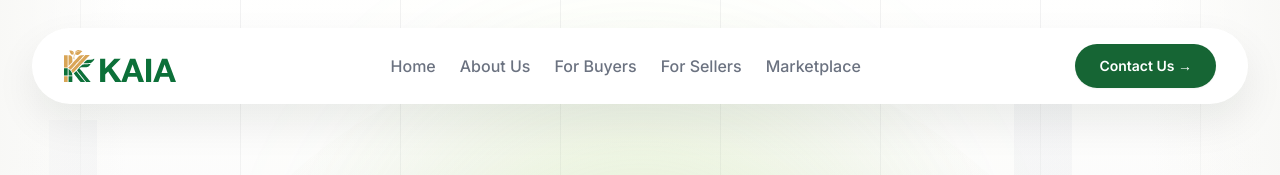
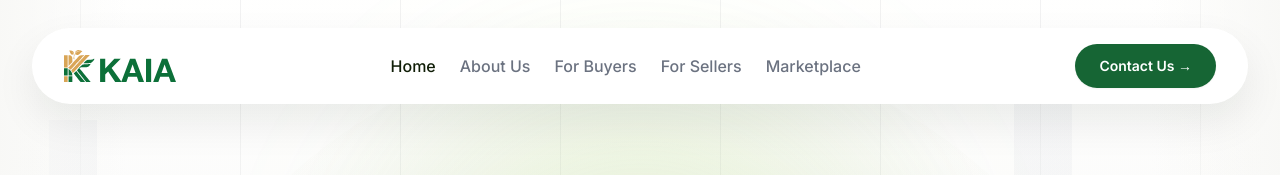
Before and after one commit to MDxWARRIORxOP/kaia-frontend, a Next.js app: page / in a window 1280 px wide. Shown: the top 175 px of the page. Built offline with nearby package versions, Linux system fonts and the light colour scheme.

Commit message:
fix nav links highlighting and matched contact us page

```diff
--- a/src/components/layout/Navbar.tsx
+++ b/src/components/layout/Navbar.tsx
@@ -7,6 +7,7 @@ import { cn } from "../../lib/cn";
 import { Button } from "../ui/Button";
 import { Container } from "../ui/Container";
 import Link from "next/link";
+import { usePathname } from "next/navigation";
 
 const navLinkClassName = (isActive: boolean) =>
   cn(
@@ -56,10 +57,11 @@ function CloseIcon() {
 
 export function Navbar() {
   const [isMenuOpen, setIsMenuOpen] = useState(false);
+  const pathname = usePathname();
 
-  // useEffect(() => {
-  //   setIsMenuOpen(false);
-  // }, [pathname]);
+  useEffect(() => {
+    setIsMenuOpen(false);
+  }, [pathname]);
 
   useEffect(() => {
     document.body.style.overflow = isMenuOpen ? "hidden" : "";
@@ -86,7 +88,7 @@ export function Navbar() {
                 <Link
                   key={item.path}
                   href={item.path}
-                  className={navLinkClassName(false)}
+                  className={navLinkClassName(pathname === item.path)}
                 >
                   {item.label}
                 </Link>
@@ -123,7 +125,7 @@ export function Navbar() {
                 <Link
                   key={item.path}
                   href={item.path}
-                  className={navLinkClassName(false)}
+                  className={navLinkClassName(pathname === item.path)}
                   onClick={() => setIsMenuOpen(false)}
                 >
                   {item.label}
@@ -133,7 +135,7 @@ export function Navbar() {
 
             <div className="border-t border-darkGreen/10 px-5 pb-4 pt-3 sm:px-6">
               <Link
-                href="/contact-us"
+                href="/contact"
                 className="block"
                 onClick={() => setIsMenuOpen(false)}
               >
```
